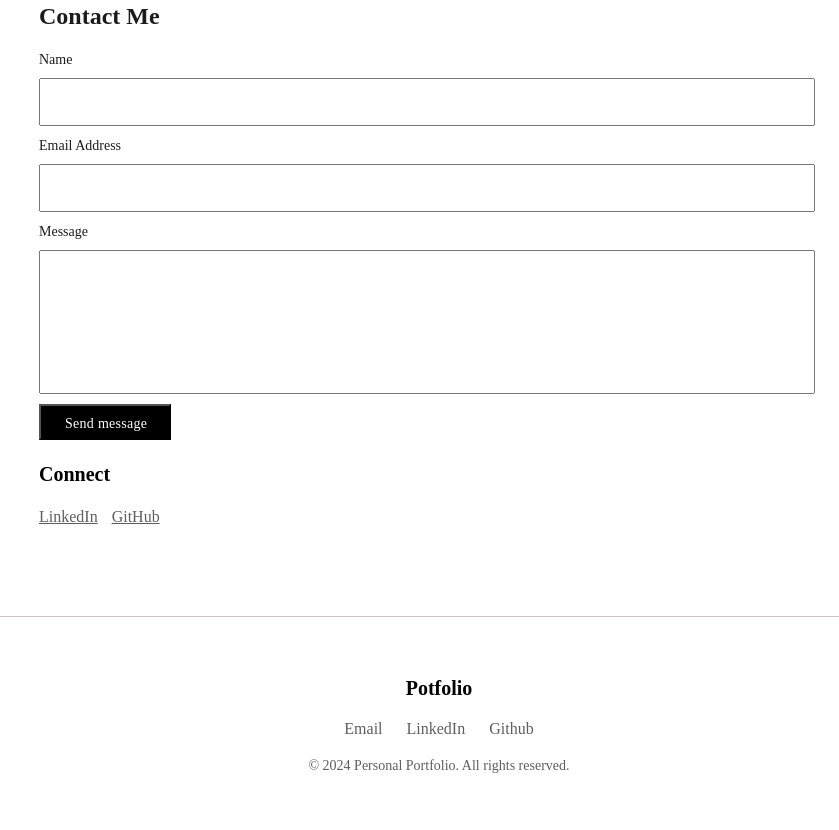
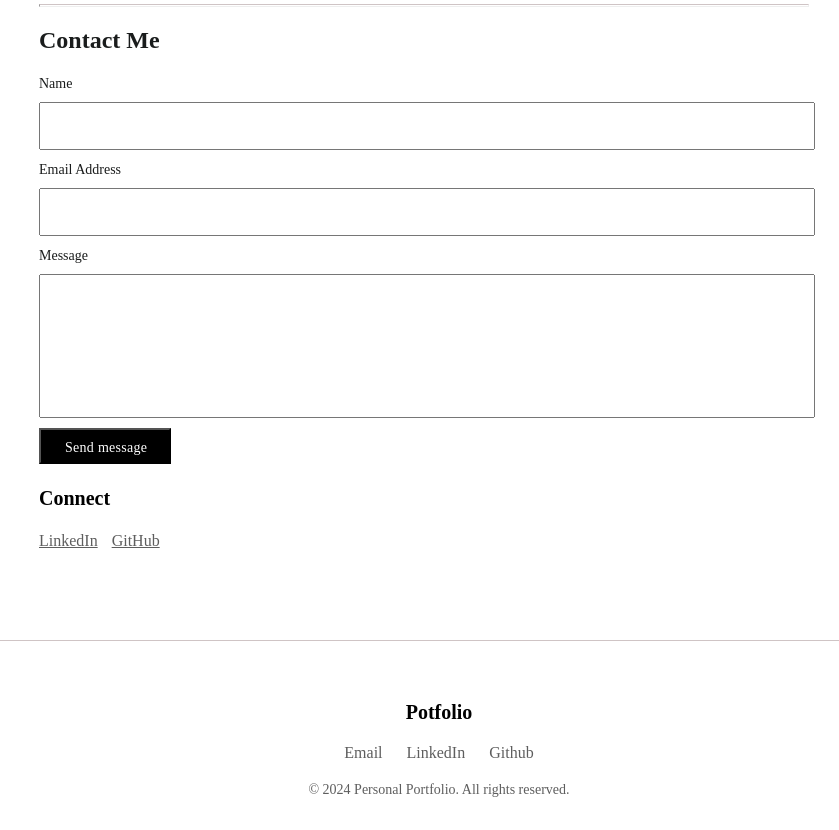
Before and after one commit to Sindhudevi27062007/Portfolio, a plain HTML site: page index.html in a window 1280 px wide. Shown: the part 1380-2210 px from the top of the page, without its empty margins (441-1280 px from the left). Before the commit the page ends 2154 px from the top, so only its background shows below. Drawn offline with Linux system fonts and the light colour scheme.

Commit message:
Updated project

```diff
--- a/index.html
+++ b/index.html
@@ -18,6 +18,7 @@
             border-bottom-width: 1px solid #000000;
             padding-right: 240px;
             padding-left: 240px;
+            padding-bottom:24px;
             border-bottom: 1px solid #CFC4C5;
         ">
             <nav style="
@@ -376,7 +377,8 @@ HTML.</q></p>
                     text-align:center;
                     width:800px;
                     padding-left:480px;
-                    padding-right:480px;">
+                    padding-right:480px;
+                    padding-bottom:32px;">
 
                     <div style="
                         width:800px;
@@ -406,12 +408,6 @@ HTML.</q></p>
                         color:#5E5E5E;
                     ">© 2024 Personal Portfolio. All rights reserved.</div>
 
-
-
-
-
-
-
                 </footer>
             </section>
         </main>
```
